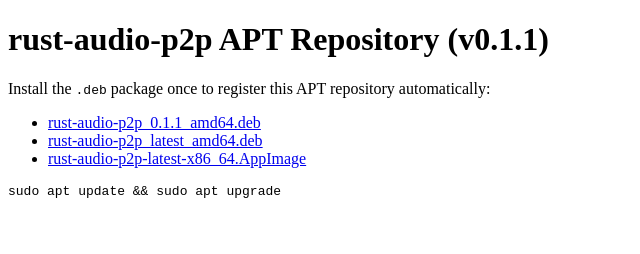
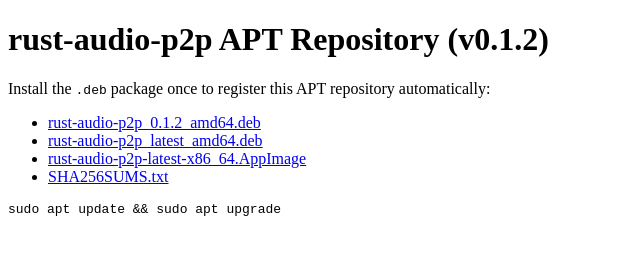
Before and after one commit to niunmango/rust-audio-p2p, a plain HTML site: page index.html in a window 1280 px wide. Shown: the whole page, without its empty margins (0-640 px from the left). Drawn offline with Linux system fonts and the light colour scheme.

Commit message:
deploy: b33ee1b05bf5a5594862ed6886fd4260d197e061

```diff
--- a/index.html
+++ b/index.html
@@ -2,12 +2,13 @@
 <html lang="en">
 <head><meta charset="utf-8"><title>rust-audio-p2p APT Repository</title></head>
 <body>
-  <h1>rust-audio-p2p APT Repository (v0.1.1)</h1>
+  <h1>rust-audio-p2p APT Repository (v0.1.2)</h1>
   <p>Install the <code>.deb</code> package once to register this APT repository automatically:</p>
   <ul>
-    <li><a href="rust-audio-p2p_0.1.1_amd64.deb">rust-audio-p2p_0.1.1_amd64.deb</a></li>
+    <li><a href="rust-audio-p2p_0.1.2_amd64.deb">rust-audio-p2p_0.1.2_amd64.deb</a></li>
     <li><a href="rust-audio-p2p_latest_amd64.deb">rust-audio-p2p_latest_amd64.deb</a></li>
     <li><a href="rust-audio-p2p-latest-x86_64.AppImage">rust-audio-p2p-latest-x86_64.AppImage</a></li>
+    <li><a href="SHA256SUMS.txt">SHA256SUMS.txt</a></li>
   </ul>
   <pre>sudo apt update &amp;&amp; sudo apt upgrade</pre>
 </body>
```
Also changed, not shown: SHA256SUMS.txt (added), 7 other files.
